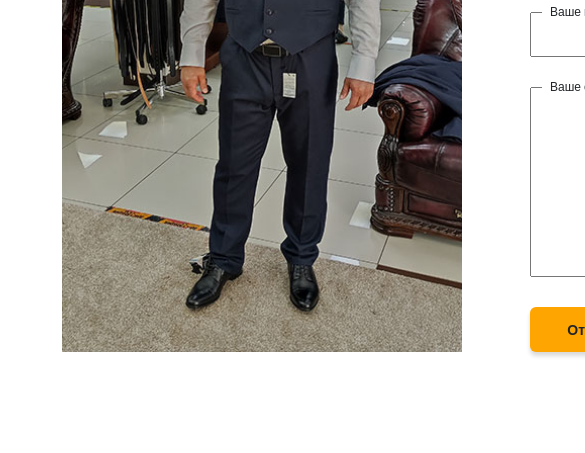
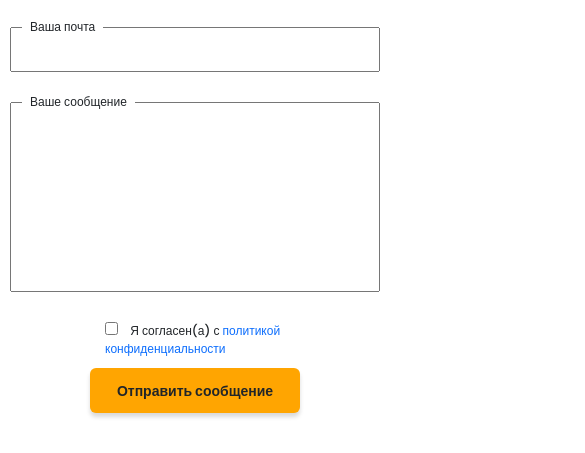
Before and after one commit to Taiga507/Portfolio, a website: page src/index.html in a window 390 px wide. Shown: the part 8302-8755 px from the top of the page, 585 px wide, since content can reach past the window. Drawn offline with nearby package versions, Linux system fonts and the light colour scheme; files that its build step writes are made by us from their sources; files whose address does not match are found by name.

Commit message:
v3.0.0
add mobile

```diff
--- a/src/sass/blocks/_media.scss
+++ b/src/sass/blocks/_media.scss
@@ -73,6 +73,21 @@
                 grid-row: unset;
                 grid-column: unset;
             }
+            &-img {
+                &:hover {
+                    box-shadow: unset;
+                }
+            }
+        }
+    }
+    .contacts {
+        &__wrapper {
+            padding-left: 0;
+            padding-right: 0;
+            column-gap: 35px;
+        }
+        &__form {
+            grid-template: 45px 190px 45px/250px 250px;
         }
     }
 }
@@ -140,6 +155,37 @@
         &__wrapper {
             grid-template-columns: repeat(auto-fit, 340px);
             padding: 40px 0 0 0;
+        }
+    }
+    .contacts {
+        padding-top: 80px;
+        &__wrapper {
+            padding-bottom: 80px;
+            column-gap: 20px;
+            grid-template-columns: 350px auto;
+        }
+        &__form {
+            grid-template: 45px 45px 190px minmax(45px, auto) / 1fr;
+        }
+        &__textarea {
+            grid-column: unset;
+            width: 100%;
+        }
+        &__triggers {
+            grid-column: unset;
+            grid-template-columns: 1fr;
+            column-gap: unset;
+            row-gap: 20px;
+        }
+        &__btn {
+            order: 2;
+            max-width: 220px;
+            margin: 0 auto;
+        }
+        &__policy {
+            width: 180px;
+            margin: 0 auto;
+            line-height: 18px;
         }
     }
 }
@@ -211,6 +257,25 @@
         &__wrapper {
             padding-top: 20px;
             justify-content: center;
+        }
+    }
+    .contacts {
+        padding-top: 40px;
+        &__wrapper {
+            padding-bottom: 40px;
+            grid-template-columns: 1fr;
+        }
+        &__photo {
+            display: none;
+        }
+        &__form {
+            grid-template: 45px 190px / 257px 257px;
+        }
+        &__triggers {
+            row-gap: unset;
+        }
+        &__btn {
+            align-self: center;
         }
     }
 }
@@ -302,4 +367,12 @@
             padding-left: 8px;
         }
     }
+    .contacts {
+        &__form {
+            grid-template: 45px 45px 190px minmax(45px, auto) / 1fr;
+        }
+        &__triggers {
+            row-gap: 10px;
+        }
+    }
 }
```
Also changed, not shown: dist/css/style.min.css.
